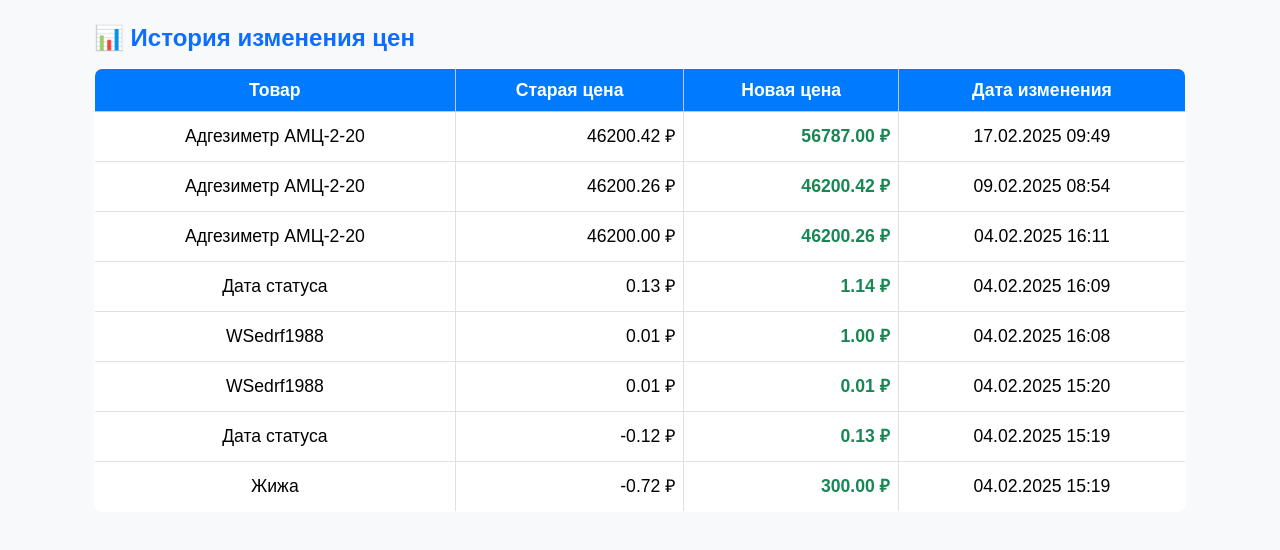
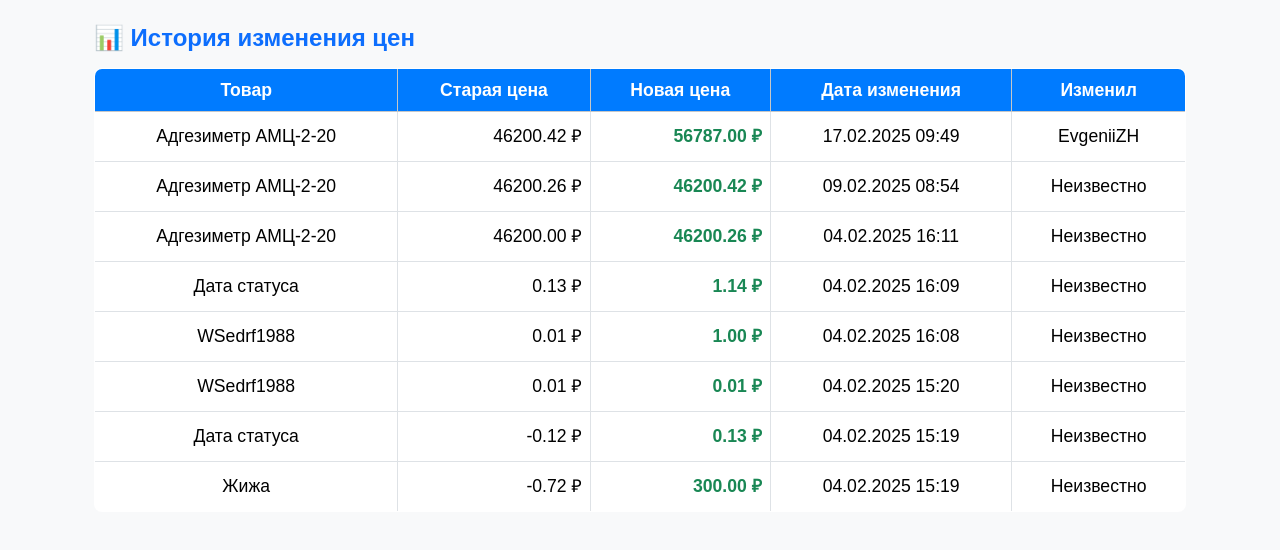
Before and after one commit to EvgeniiZH/trade_accounting, a Django app: page /price-history/ in a window 1280 px wide. Shown: the top 550 px of the page. Run offline with Django 5.2, Linux system fonts and the light colour scheme; data comes from the database, SQL or seed files in the repository; both versions use the stored data as it was after the commit.

Commit message:
Рабочая версия Все работает с историей изменения цен

```diff
--- a/trades/models.py
+++ b/trades/models.py
@@ -1,6 +1,6 @@
 from django.db import models
 from django.contrib.auth.models import User, AbstractUser, Permission, Group
-
+from django.conf import settings  # Импорт для ссылки на модель пользователя
 
 class Item(models.Model):
     name = models.CharField(max_length=255, unique=True)
@@ -38,13 +38,19 @@ class CalculationItem(models.Model):
         return f"{self.item.name} x {self.quantity}"
 
 
-
-
 class PriceHistory(models.Model):
     item = models.ForeignKey('Item', on_delete=models.CASCADE, related_name="price_history")
     old_price = models.DecimalField(max_digits=10, decimal_places=2)
     new_price = models.DecimalField(max_digits=10, decimal_places=2)
     changed_at = models.DateTimeField(auto_now_add=True)
+    # Новое поле для хранения пользователя, изменившего цену:
+    changed_by = models.ForeignKey(
+        settings.AUTH_USER_MODEL,
+        on_delete=models.SET_NULL,
+        null=True,
+        blank=True,
+        verbose_name="Изменил"
+    )
 
     def __str__(self):
         return f"{self.item.name} | {self.old_price} → {self.new_price} ({self.changed_at})"
--- a/trades/templates/trades/price_history.html
+++ b/trades/templates/trades/price_history.html
@@ -14,6 +14,7 @@
                     <th>Старая цена</th>
                     <th>Новая цена</th>
                     <th>Дата изменения</th>
+                    <th>Изменил</th>
                 </tr>
                 </thead>
                 <tbody>
@@ -23,10 +24,17 @@
                         <td class="text-end">{{ history.old_price|floatformat:2 }} ₽</td>
                         <td class="text-end fw-bold text-success">{{ history.new_price|floatformat:2 }} ₽</td>
                         <td class="text-center">{{ history.changed_at|date:"d.m.Y H:i" }}</td>
+                        <td class="text-center">
+                            {% if history.changed_by %}
+                                {{ history.changed_by.username }}
+                            {% else %}
+                                Неизвестно
+                            {% endif %}
+                        </td>
                     </tr>
                 {% empty %}
                     <tr>
-                        <td colspan="4" class="text-center text-muted">История изменений отсутствует</td>
+                        <td colspan="5" class="text-center text-muted">История изменений отсутствует</td>
                     </tr>
                 {% endfor %}
                 </tbody>
--- a/trades/views.py
+++ b/trades/views.py
@@ -316,8 +316,13 @@ def handle_edit_item(request):
         old_price = item.price  # Сохраняем старую цену
 
         if old_price != price:
-            # Создаём запись в истории цен
-            PriceHistory.objects.create(item=item, old_price=old_price, new_price=price)
+            # Создаём запись в истории цен с указанием пользователя, изменившего цену.
+            PriceHistory.objects.create(
+                item=item,
+                old_price=old_price,
+                new_price=price,
+                changed_by=request.user  # Здесь передаем текущего пользователя
+            )
 
         item.name = name
         item.price = price
```
Also changed, not shown: db.sqlite3.
